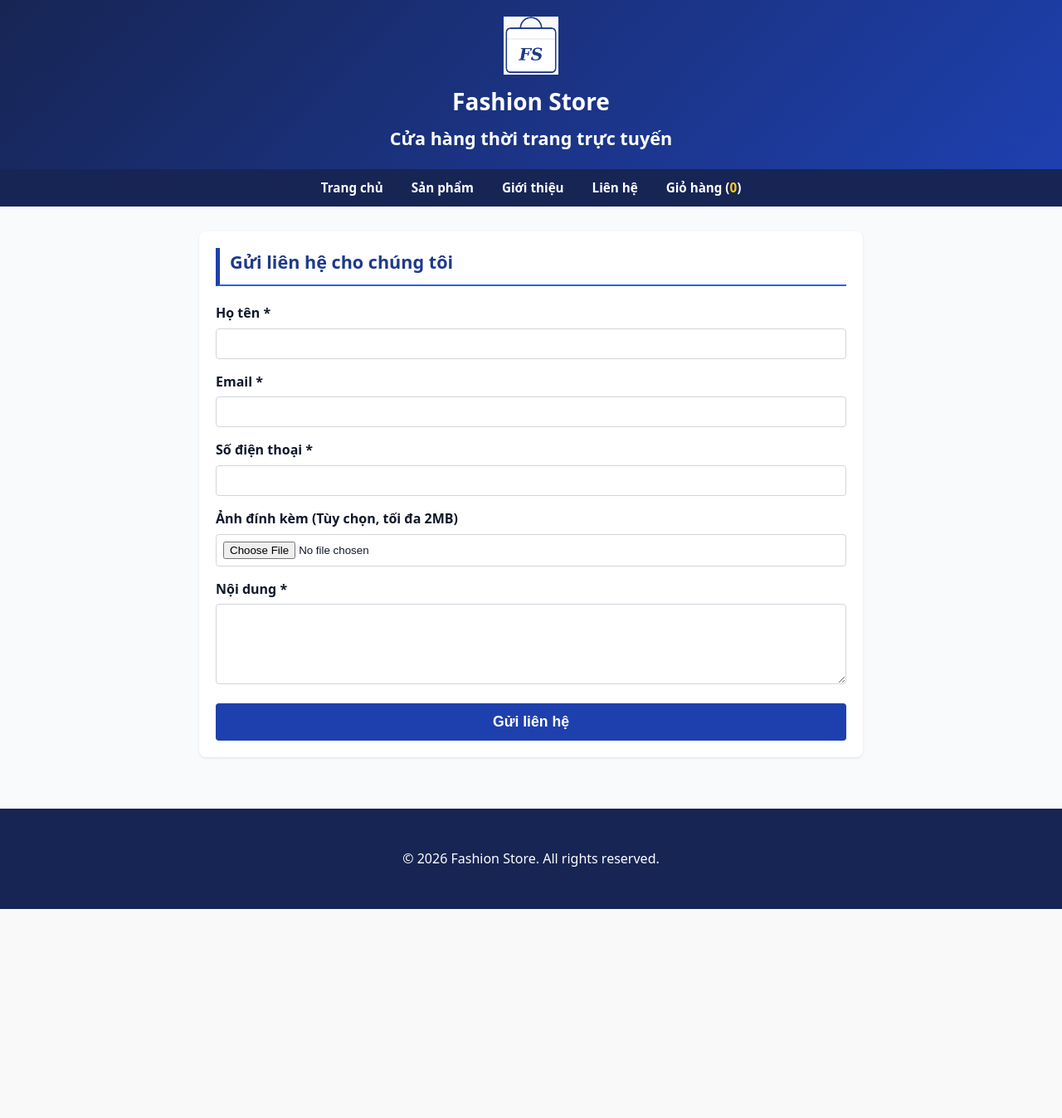
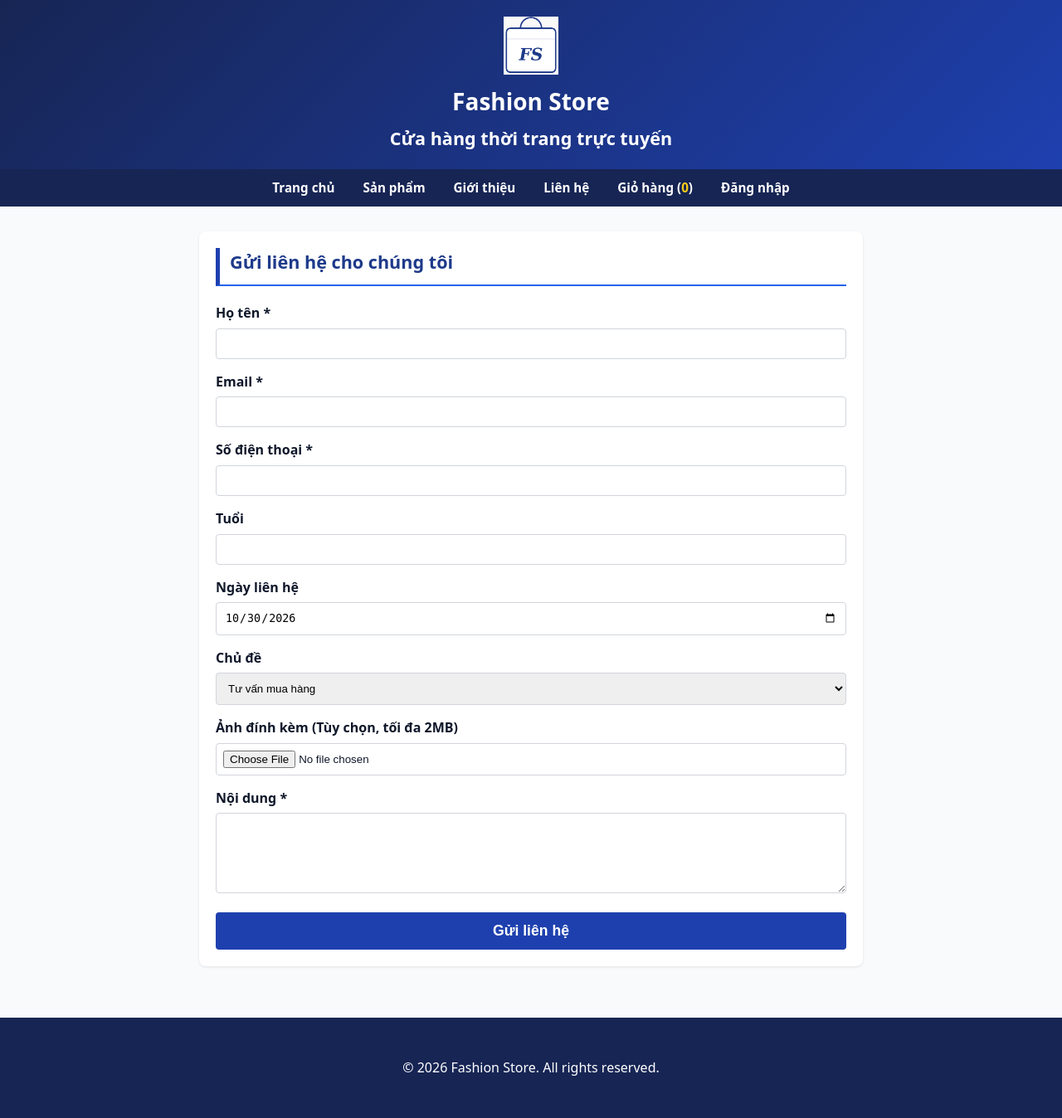
Before and after one commit to phoutsana/ltweb-doan-nhom08, a PHP site: page /lien-he.php in a window 1280 px wide. Shown: the whole page at 83% size. Before the commit the page ends 1096 px from the top, so only its background shows below. Run offline with PHP 8.4, Linux system fonts and the light colour scheme.

Commit message:
Sua header, gio hang va form lien he

```diff
--- a/inc/header.php
+++ b/inc/header.php
@@ -4,21 +4,19 @@
 <head>
     <meta charset="UTF-8">
     <meta name="viewport" content="width=device-width, initial-scale=1.0">
-    <title><?= $tieuDe ?? 'Fashion Store' ?></title>
+    <!-- Đã bọc hàm e() để chống XSS theo yêu cầu của Giảng viên -->
+    <title><?= isset($tieuDe) ? e($tieuDe) : e('Fashion Store') ?></title>
     <meta name="description" content="Fashion Store - Website bán quần áo trực tuyến với nhiều sản phẩm thời trang dành cho nam và nữ.">
-    <!-- Đã thêm $goc vào đường dẫn CSS -->
     <link rel="stylesheet" type="text/css" href="<?= $goc ?? '' ?>css/style.css">
 </head>
 
 <body class="bo-cuc-trang">
     <?php
-    // Tự động đếm số lượng sản phẩm trong Giỏ hàng/Yêu thích
     $gioHangSvc = new \App\Services\GioHang();
     $tongSoLuong = $gioHangSvc->tongSoLuong();
     ?>
 
     <header class="dau-trang" style="display: flex; flex-direction: column; align-items: center; justify-content: center; text-align: center; padding: 20px 0;">
-        <!-- Đã thêm $goc vào đường dẫn trang chủ và logo -->
         <a href="<?= $goc ?? '' ?>index.php" style="display: inline-block;">
             <img src="<?= $goc ?? '' ?>images/logo.png" alt="Fashion Store Logo" style="height: 70px; margin-bottom: 10px;">
         </a>
@@ -30,7 +28,6 @@
         <button type="button" class="nut-menu" aria-expanded="false" aria-controls="menu-chinh">☰ Menu</button>
 
         <ul class="dieu-huong__danh-sach menu" id="menu-chinh">
-            <!-- Đã thêm $goc vào tất cả các liên kết menu -->
             <li class="dieu-huong__muc">
                 <a class="dieu-huong__lien-ket" href="<?= $goc ?? '' ?>index.php" <?= ($trang ?? '') === 'trang-chu' ? 'aria-current="page"' : '' ?>>Trang chủ</a>
             </li>
@@ -48,5 +45,19 @@
                     Giỏ hàng (<span class="so-luong-gio-hang" style="font-weight: bold; color: #facc15;"><?= $tongSoLuong ?></span>)
                 </a>
             </li>
+
+            <!-- Đã bổ sung logic kiểm tra trạng thái đăng nhập -->
+            <?php if (isset($_SESSION['da_dang_nhap']) && $_SESSION['da_dang_nhap'] === true): ?>
+                <li class="dieu-huong__muc">
+                    <a class="dieu-huong__lien-ket" href="<?= $goc ?? '' ?>quan-tri.php" style="color: #fcd34d;">Quản trị viên</a>
+                </li>
+                <li class="dieu-huong__muc">
+                    <a class="dieu-huong__lien-ket" href="<?= $goc ?? '' ?>dang-xuat.php">Đăng xuất</a>
+                </li>
+            <?php else: ?>
+                <li class="dieu-huong__muc">
+                    <a class="dieu-huong__lien-ket" href="<?= $goc ?? '' ?>dang-nhap.php">Đăng nhập</a>
+                </li>
+            <?php endif; ?>
         </ul>
     </nav>
--- a/lien-he.php
+++ b/lien-he.php
@@ -3,7 +3,8 @@ require_once __DIR__ . '/inc/config.php';
 
 use App\Data\KhoLienHe;
 
-$du  = ['hoten' => '', 'email' => '', 'sdt' => '', 'noidung' => ''];
+// Đã bổ sung 3 trường dữ liệu mới vào mảng
+$du  = ['hoten' => '', 'email' => '', 'sdt' => '', 'tuoi' => '', 'ngay' => '', 'chude' => '', 'noidung' => ''];
 $loi = [];
 $tenAnh = null;
 
@@ -14,7 +15,12 @@ if ($_SERVER['REQUEST_METHOD'] === 'POST') {
     $du['sdt']     = trim($_POST['sdt'] ?? '');
     $du['noidung'] = trim($_POST['noidung'] ?? '');
 
-    // 2. Kiểm tra lỗi từng ô
+    // Lấy dữ liệu 3 trường mới
+    $du['tuoi']    = trim($_POST['tuoi'] ?? '');
+    $du['ngay']    = trim($_POST['ngay'] ?? '');
+    $du['chude']   = trim($_POST['chude'] ?? '');
+
+    // 2. Kiểm tra lỗi
     if (mb_strlen($du['hoten']) < 3) {
         $loi['hoten'] = 'Họ tên phải có ít nhất 3 ký tự.';
     }
@@ -28,15 +34,14 @@ if ($_SERVER['REQUEST_METHOD'] === 'POST') {
         $loi['noidung'] = 'Nội dung liên hệ quá ngắn (ít nhất 10 ký tự).';
     }
 
-    // 3. Xử lý Upload file ảnh (nếu có)
+    // 3. Xử lý Upload file ảnh
     if (isset($_FILES['anh']) && $_FILES['anh']['error'] !== UPLOAD_ERR_NO_FILE) {
         $file = $_FILES['anh'];
         if ($file['error'] !== UPLOAD_ERR_OK) {
             $loi['anh'] = 'Có lỗi xảy ra khi tải tệp lên.';
-        } elseif ($file['size'] > 2 * 1024 * 1024) { // Tối đa 2MB
+        } elseif ($file['size'] > 2 * 1024 * 1024) {
             $loi['anh'] = 'Kích thước tệp không được vượt quá 2MB.';
         } else {
-            // Kiểm tra kiểu MIME thật bằng finfo
             $finfo = new finfo(FILEINFO_MIME_TYPE);
             $mime = $finfo->file($file['tmp_name']);
             $choPhep = ['image/jpeg' => '.jpg', 'image/png' => '.png', 'image/webp' => '.webp'];
@@ -44,16 +49,14 @@ if ($_SERVER['REQUEST_METHOD'] === 'POST') {
             if (!array_key_exists($mime, $choPhep)) {
                 $loi['anh'] = 'Chỉ chấp nhận tệp hình ảnh (JPG, PNG, WebP).';
             } else {
-                // Tạo tên ngẫu nhiên
                 $duoiFile = $choPhep[$mime];
                 $tenAnh = uniqid('lienhe_', true) . $duoiFile;
             }
         }
     }
 
-    // 4. Nếu không có lỗi, lưu vào JSONL và chuyển hướng (PRG)
+    // 4. Lưu vào JSONL
     if (empty($loi)) {
-        // Nếu có ảnh hợp lệ, di chuyển ảnh vào thư mục uploads
         if ($tenAnh !== null) {
             move_uploaded_file($_FILES['anh']['tmp_name'], __DIR__ . '/uploads/' . $tenAnh);
         }
@@ -64,17 +67,19 @@ if ($_SERVER['REQUEST_METHOD'] === 'POST') {
             'hoTen'    => $du['hoten'],
             'email'    => $du['email'],
             'sdt'      => $du['sdt'],
+            'tuoi'     => $du['tuoi'],     // Ghi dữ liệu mới
+            'ngay'     => $du['ngay'],     // Ghi dữ liệu mới
+            'chuDe'    => $du['chude'],    // Ghi dữ liệu mới
             'noiDung'  => $du['noidung'],
-            'anh'      => $tenAnh, // Tên file ngẫu nhiên hoặc null
+            'anh'      => $tenAnh,
         ]);
 
         $_SESSION['flash'] = 'Đã gửi liên hệ thành công, cảm ơn bạn!';
-        header('Location: lien-he.php'); // Redirect để tránh F5 gửi lại form
+        header('Location: lien-he.php');
         exit;
     }
 }
 
-// Lấy thông báo thành công (chỉ hiện 1 lần)
 $tb = $_SESSION['flash'] ?? '';
 unset($_SESSION['flash']);
 
@@ -92,47 +97,58 @@ require_once __DIR__ . '/inc/header.php';
         </div>
     <?php endif; ?>
 
-    <!-- Lưu ý bắt buộc có enctype="multipart/form-data" để gửi được file -->
     <form method="POST" action="lien-he.php" enctype="multipart/form-data" style="display: flex; flex-direction: column; gap: 15px;">
 
         <div>
             <label for="hoten" style="font-weight: bold; display: block; margin-bottom: 5px;">Họ tên *</label>
             <input type="text" id="hoten" name="hoten" value="<?= e($du['hoten']) ?>" style="width: 100%; padding: 10px; border: 1px solid #d1d5db; border-radius: 4px; box-sizing: border-box;">
-            <?php if (isset($loi['hoten'])): ?>
-                <span style="color: #dc2626; font-size: 0.9em; display: block; margin-top: 5px;"><?= e($loi['hoten']) ?></span>
-            <?php endif; ?>
+            <?php if (isset($loi['hoten'])): ?><span style="color: #dc2626; font-size: 0.9em; display: block; margin-top: 5px;"><?= e($loi['hoten']) ?></span><?php endif; ?>
         </div>
 
         <div>
             <label for="email" style="font-weight: bold; display: block; margin-bottom: 5px;">Email *</label>
             <input type="email" id="email" name="email" value="<?= e($du['email']) ?>" style="width: 100%; padding: 10px; border: 1px solid #d1d5db; border-radius: 4px; box-sizing: border-box;">
-            <?php if (isset($loi['email'])): ?>
-                <span style="color: #dc2626; font-size: 0.9em; display: block; margin-top: 5px;"><?= e($loi['email']) ?></span>
-            <?php endif; ?>
+            <?php if (isset($loi['email'])): ?><span style="color: #dc2626; font-size: 0.9em; display: block; margin-top: 5px;"><?= e($loi['email']) ?></span><?php endif; ?>
         </div>
 
         <div>
             <label for="sdt" style="font-weight: bold; display: block; margin-bottom: 5px;">Số điện thoại *</label>
             <input type="text" id="sdt" name="sdt" value="<?= e($du['sdt']) ?>" style="width: 100%; padding: 10px; border: 1px solid #d1d5db; border-radius: 4px; box-sizing: border-box;">
-            <?php if (isset($loi['sdt'])): ?>
-                <span style="color: #dc2626; font-size: 0.9em; display: block; margin-top: 5px;"><?= e($loi['sdt']) ?></span>
-            <?php endif; ?>
+            <?php if (isset($loi['sdt'])): ?><span style="color: #dc2626; font-size: 0.9em; display: block; margin-top: 5px;"><?= e($loi['sdt']) ?></span><?php endif; ?>
         </div>
+
+        <!-- BỔ SUNG 3 TRƯỜNG MỚI VÀO FORM HTML -->
+        <div>
+            <label for="tuoi" style="font-weight: bold; display: block; margin-bottom: 5px;">Tuổi</label>
+            <input type="number" id="tuoi" name="tuoi" value="<?= e($du['tuoi']) ?>" min="10" max="100" style="width: 100%; padding: 10px; border: 1px solid #d1d5db; border-radius: 4px; box-sizing: border-box;">
+        </div>
+
+        <div>
+            <label for="ngay" style="font-weight: bold; display: block; margin-bottom: 5px;">Ngày liên hệ</label>
+            <input type="date" id="ngay" name="ngay" value="<?= $du['ngay'] !== '' ? e($du['ngay']) : date('Y-m-d') ?>" style="width: 100%; padding: 10px; border: 1px solid #d1d5db; border-radius: 4px; box-sizing: border-box;">
+        </div>
+
+        <div>
+            <label for="chude" style="font-weight: bold; display: block; margin-bottom: 5px;">Chủ đề</label>
+            <select id="chude" name="chude" style="width: 100%; padding: 10px; border: 1px solid #d1d5db; border-radius: 4px; box-sizing: border-box;">
+                <option value="Tư vấn mua hàng" <?= $du['chude'] === 'Tư vấn mua hàng' ? 'selected' : '' ?>>Tư vấn mua hàng</option>
+                <option value="Đổi trả sản phẩm" <?= $du['chude'] === 'Đổi trả sản phẩm' ? 'selected' : '' ?>>Đổi trả sản phẩm</option>
+                <option value="Khiếu nại dịch vụ" <?= $du['chude'] === 'Khiếu nại dịch vụ' ? 'selected' : '' ?>>Khiếu nại dịch vụ</option>
+                <option value="Khác" <?= $du['chude'] === 'Khác' ? 'selected' : '' ?>>Khác</option>
+            </select>
+        </div>
+        <!-- KẾT THÚC BỔ SUNG -->
 
         <div>
             <label for="anh" style="font-weight: bold; display: block; margin-bottom: 5px;">Ảnh đính kèm (Tùy chọn, tối đa 2MB)</label>
             <input type="file" id="anh" name="anh" accept="image/jpeg, image/png, image/webp" style="width: 100%; padding: 8px; border: 1px solid #d1d5db; border-radius: 4px; box-sizing: border-box;">
-            <?php if (isset($loi['anh'])): ?>
-                <span style="color: #dc2626; font-size: 0.9em; display: block; margin-top: 5px;"><?= e($loi['anh']) ?></span>
-            <?php endif; ?>
+            <?php if (isset($loi['anh'])): ?><span style="color: #dc2626; font-size: 0.9em; display: block; margin-top: 5px;"><?= e($loi['anh']) ?></span><?php endif; ?>
         </div>
 
         <div>
             <label for="noidung" style="font-weight: bold; display: block; margin-bottom: 5px;">Nội dung *</label>
             <textarea id="noidung" name="noidung" rows="5" style="width: 100%; padding: 10px; border: 1px solid #d1d5db; border-radius: 4px; box-sizing: border-box; resize: vertical;"><?= e($du['noidung']) ?></textarea>
-            <?php if (isset($loi['noidung'])): ?>
-                <span style="color: #dc2626; font-size: 0.9em; display: block; margin-top: 5px;"><?= e($loi['noidung']) ?></span>
-            <?php endif; ?>
+            <?php if (isset($loi['noidung'])): ?><span style="color: #dc2626; font-size: 0.9em; display: block; margin-top: 5px;"><?= e($loi['noidung']) ?></span><?php endif; ?>
         </div>
 
         <button type="submit" class="nut-bam nut-bam--chinh" style="padding: 12px; font-size: 1.1rem; cursor: pointer; border: none; border-radius: 4px;">Gửi liên hệ</button>
--- a/src/Data/KhoSanPham.php
+++ b/src/Data/KhoSanPham.php
@@ -1,4 +1,5 @@
 <?php
+
 namespace App\Data;
 
 use App\Models\SanPham;
@@ -12,7 +13,6 @@ class KhoSanPham
 
     public function __construct()
     {
-        // Trỏ đường dẫn ngược ra ngoài thư mục gốc rồi vào data/san-pham.json
         $this->tepDuLieu = __DIR__ . '/../../data/san-pham.json';
     }
 
@@ -22,8 +22,46 @@ class KhoSanPham
      */
     public function tatCa(): array
     {
-        if (!file_exists($this->tepDuLieu)) {
-            return [];
+        // Kiểm tra nếu mất file JSON thì xuất ra trang lỗi 500 giao diện đẹp
+        if (!file_exists($this->tepDuLieu) || file_get_contents($this->tepDuLieu) === false) {
+            http_response_code(500);
+            echo '<!DOCTYPE html>
+<html lang="vi">
+<head>
+    <meta charset="UTF-8">
+    <meta name="viewport" content="width=device-width, initial-scale=1.0">
+    <title>500 - Lỗi hệ thống</title>
+    <style>
+        body {
+            margin: 0;
+            padding: 0;
+            background-color: #f8f9fa; /* Màu nền xám nhạt */
+            display: flex;
+            flex-direction: column;
+            align-items: center;
+            justify-content: center;
+            height: 100vh;
+            font-family: Arial, sans-serif;
+            text-align: center;
+        }
+        h1 {
+            color: #dc2626; /* Màu đỏ */
+            font-size: 3rem;
+            margin-bottom: 15px;
+        }
+        p {
+            color: #4b5563; /* Màu xám đậm */
+            font-size: 1.2rem;
+            margin-top: 0;
+        }
+    </style>
+</head>
+<body>
+    <h1>500 - Lỗi hệ thống</h1>
+    <p>Hệ thống đang gặp sự cố. Vui lòng quay lại sau!</p>
+</body>
+</html>';
+            exit; // Dừng toàn bộ chương trình lại tại đây
         }
 
         $json = file_get_contents($this->tepDuLieu);
```
Also changed, not shown: gio-hang.php (+22 -19 lines).
